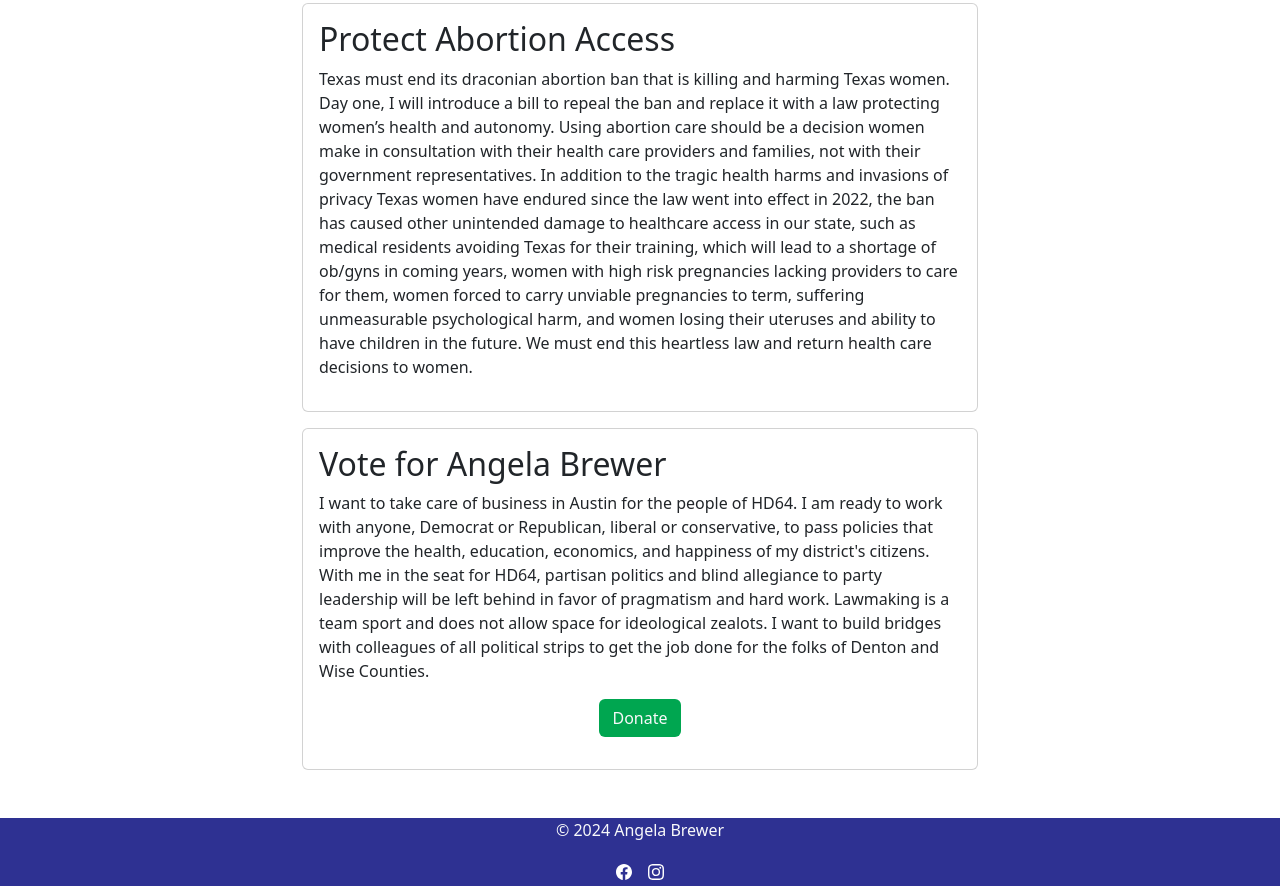
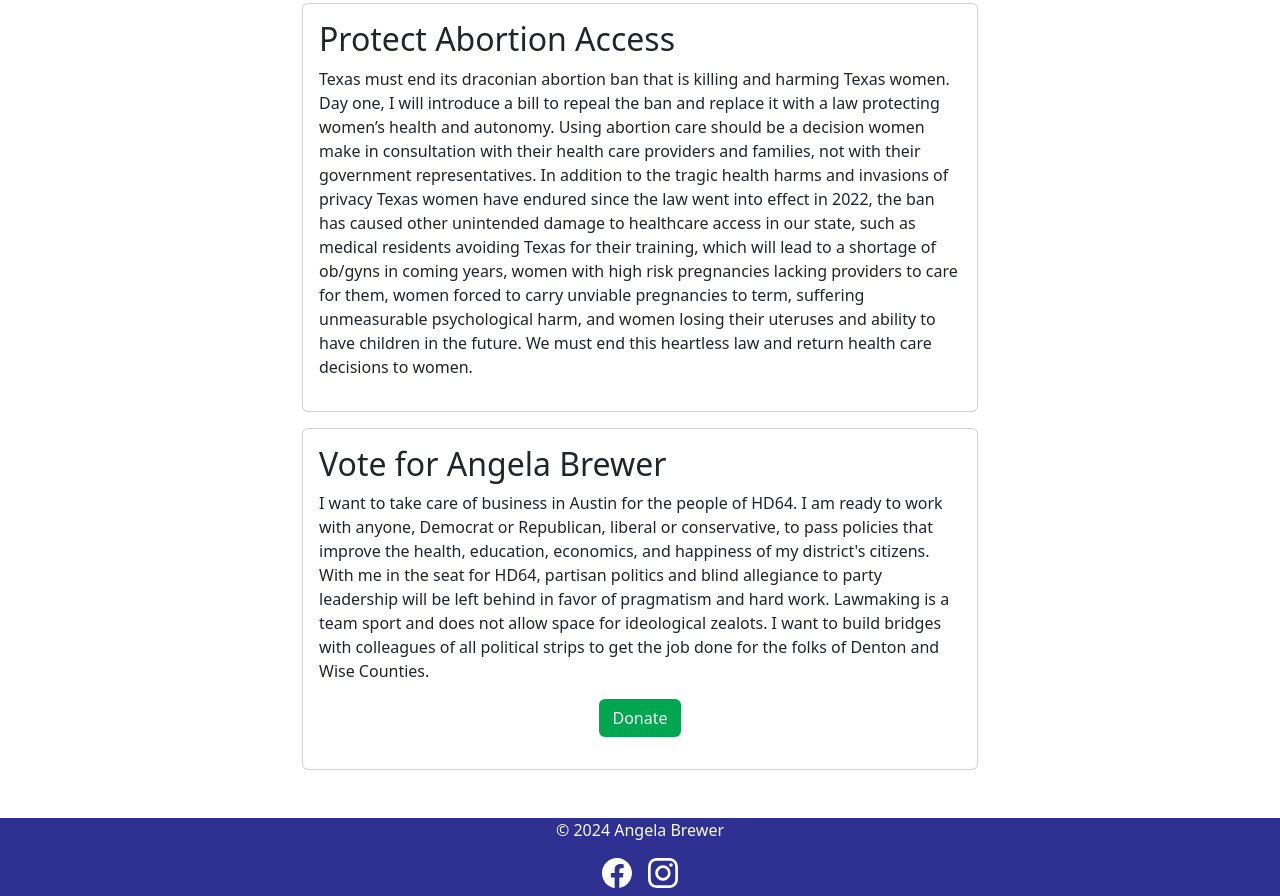
Before and after one commit to yixus1612/angela, a plain HTML site: page index.html in a window 1280 px wide. Shown: the part 971-1867 px from the top of the page. Drawn offline with nearby package versions, Linux system fonts and the light colour scheme.

Commit message:
increased size of social media logos

```diff
--- a/index.html
+++ b/index.html
@@ -126,15 +126,15 @@
             <footer class="w-100 static-bottom footer" style="background-color: #2e3192;">
                 <div class="text-light text-center">
                     <p>&copy; 2024 Angela Brewer</p>
-                    <div class="mb-1">
+                    <div class="mb-2">
                         <span>
                             <a href="https://www.facebook.com/angelafortexas/" target="_blank" rel="noopener noreferrer" style="text-decoration: none; margin-right: 1vw;">
-                                <svg xmlns="http://www.w3.org/2000/svg" width="16" height="16" fill="#ffffff" class="bi bi-facebook" viewBox="0 0 16 16">
+                                <svg xmlns="http://www.w3.org/2000/svg" width="30" height="30" fill="#ffffff" class="bi bi-facebook" viewBox="0 0 16 16">
                                     <path d="M16 8.049c0-4.446-3.582-8.05-8-8.05C3.58 0-.002 3.603-.002 8.05c0 4.017 2.926 7.347 6.75 7.951v-5.625h-2.03V8.05H6.75V6.275c0-2.017 1.195-3.131 3.022-3.131.876 0 1.791.157 1.791.157v1.98h-1.009c-.993 0-1.303.621-1.303 1.258v1.51h2.218l-.354 2.326H9.25V16c3.824-.604 6.75-3.934 6.75-7.951"/>
                                 </svg>
                             </a>
                             <a href="https://www.instagram.com/angelafortexas/" target="_blank" rel="noopener noreferrer" style="text-decoration: none;">
-                                <svg xmlns="http://www.w3.org/2000/svg" width="16" height="16" fill="#ffffff" class="bi bi-instagram" viewBox="0 0 16 16">
+                                <svg xmlns="http://www.w3.org/2000/svg" width="30" height="30" fill="#ffffff" class="bi bi-instagram" viewBox="0 0 16 16">
                                     <path d="M8 0C5.829 0 5.556.01 4.703.048 3.85.088 3.269.222 2.76.42a3.9 3.9 0 0 0-1.417.923A3.9 3.9 0 0 0 .42 2.76C.222 3.268.087 3.85.048 4.7.01 5.555 0 5.827 0 8.001c0 2.172.01 2.444.048 3.297.04.852.174 1.433.372 1.942.205.526.478.972.923 1.417.444.445.89.719 1.416.923.51.198 1.09.333 1.942.372C5.555 15.99 5.827 16 8 16s2.444-.01 3.298-.048c.851-.04 1.434-.174 1.943-.372a3.9 3.9 0 0 0 1.416-.923c.445-.445.718-.891.923-1.417.197-.509.332-1.09.372-1.942C15.99 10.445 16 10.173 16 8s-.01-2.445-.048-3.299c-.04-.851-.175-1.433-.372-1.941a3.9 3.9 0 0 0-.923-1.417A3.9 3.9 0 0 0 13.24.42c-.51-.198-1.092-.333-1.943-.372C10.443.01 10.172 0 7.998 0zm-.717 1.442h.718c2.136 0 2.389.007 3.232.046.78.035 1.204.166 1.486.275.373.145.64.319.92.599s.453.546.598.92c.11.281.24.705.275 1.485.039.843.047 1.096.047 3.231s-.008 2.389-.047 3.232c-.035.78-.166 1.203-.275 1.485a2.5 2.5 0 0 1-.599.919c-.28.28-.546.453-.92.598-.28.11-.704.24-1.485.276-.843.038-1.096.047-3.232.047s-2.39-.009-3.233-.047c-.78-.036-1.203-.166-1.485-.276a2.5 2.5 0 0 1-.92-.598 2.5 2.5 0 0 1-.6-.92c-.109-.281-.24-.705-.275-1.485-.038-.843-.046-1.096-.046-3.233s.008-2.388.046-3.231c.036-.78.166-1.204.276-1.486.145-.373.319-.64.599-.92s.546-.453.92-.598c.282-.11.705-.24 1.485-.276.738-.034 1.024-.044 2.515-.045zm4.988 1.328a.96.96 0 1 0 0 1.92.96.96 0 0 0 0-1.92m-4.27 1.122a4.109 4.109 0 1 0 0 8.217 4.109 4.109 0 0 0 0-8.217m0 1.441a2.667 2.667 0 1 1 0 5.334 2.667 2.667 0 0 1 0-5.334"/>
                                 </svg>
                             </a>
```
